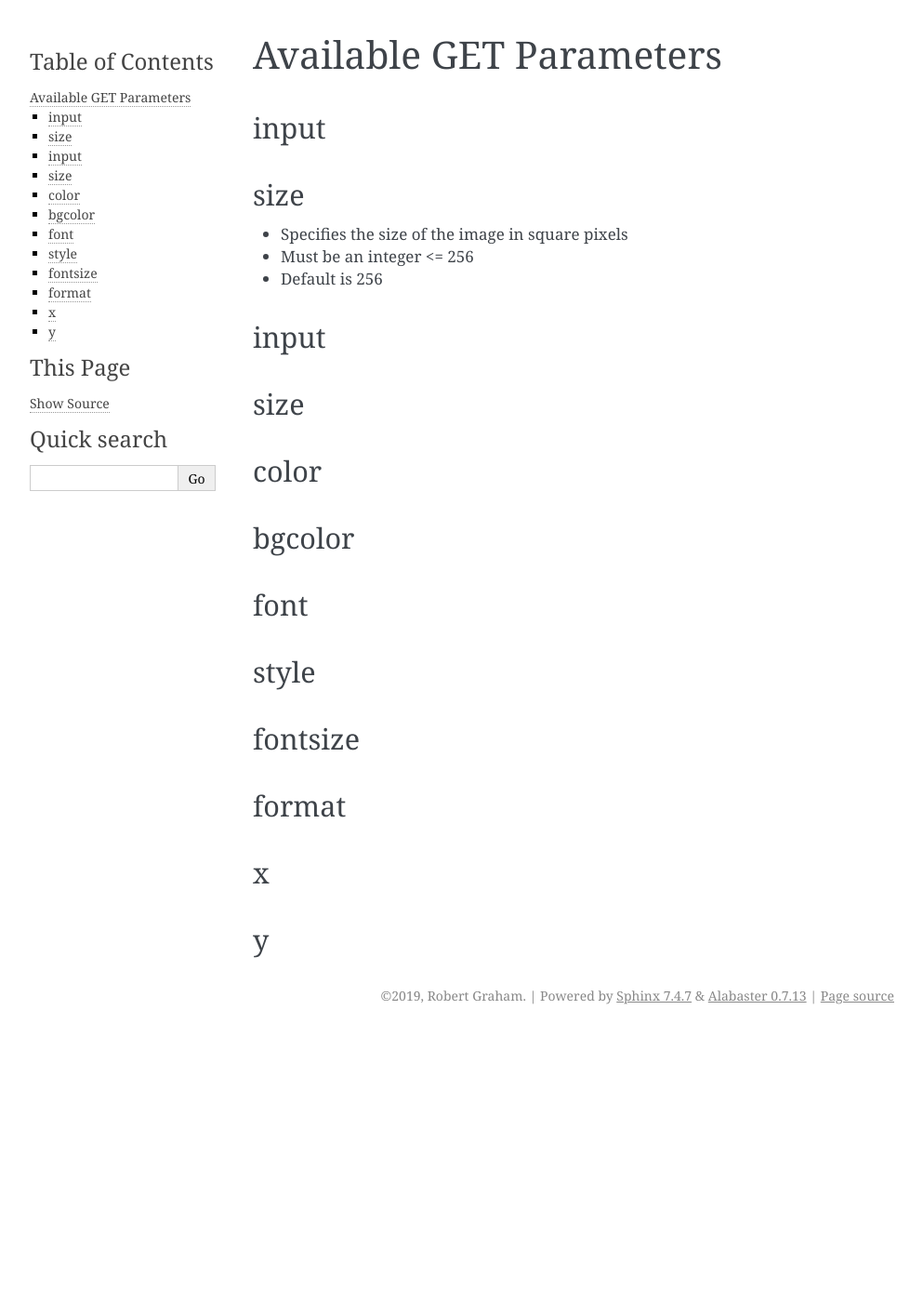
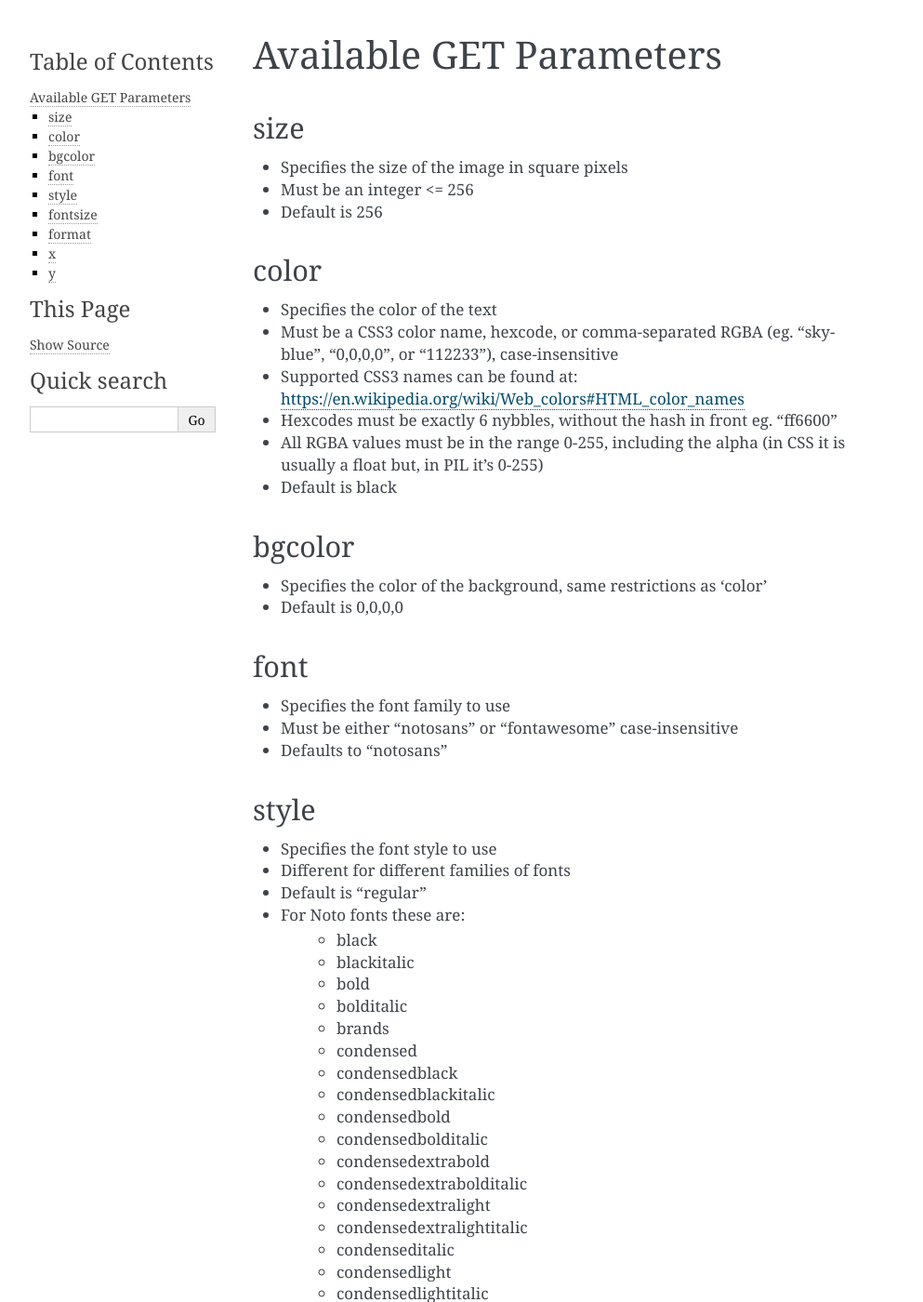
Before and after one commit to rpgraham84/favicodes, a Sphinx documentation site: the page built from docs/pages/api.rst, in a window 1280 px wide and 1400 px high. Shown: the whole window at 93% size, without its empty margins (148-1141 px from the left). Built offline with Sphinx 7.4.7, drawn with Linux system fonts in a browser that asks for light colours; some of the changed text lies outside the part shown.

Commit message:
Updated docs, added .gclouignore

```diff
--- a/app.yaml
+++ b/app.yaml
@@ -1,11 +1,9 @@
 runtime: python37
 
+handlers:
 - url: /favicon\.ico
   static_files: static/images/favicon.ico
   upload: static/images/favicon\.ico
-
-- url: /static
-  static_dir: static
 
 # This handler routes all requests not caught above to your main app. It is
 # required when static routes are defined, but can be omitted (along with
--- a/docs/pages/api.rst
+++ b/docs/pages/api.rst
@@ -1,10 +1,6 @@
 ========================
 Available GET Parameters
 ========================
-
-input
-=========
-
 
 size
 =========
@@ -14,41 +10,145 @@ size
 - Default is 256
 
 
-input
+color
 =========
 
-
-size
-=========
-
-
-color
-=========
+- Specifies the color of the text
+- Must be a CSS3 color name, hexcode, or comma-separated RGBA (eg. "skyblue", "0,0,0,0", or "112233"), case-insensitive
+- Supported CSS3 names can be found at: https://en.wikipedia.org/wiki/Web_colors#HTML_color_names
+- Hexcodes must be exactly 6 nybbles, without the hash in front eg. "ff6600"
+- All RGBA values must be in the range 0-255, including the alpha (in CSS it is usually a float but, in PIL it's 0-255)
+- Default is black
 
 
 bgcolor
 =========
 
+- Specifies the color of the background, same restrictions as 'color'
+- Default is 0,0,0,0
+
 
 font
 =========
+
+- Specifies the font family to use
+- Must be either "notosans" or "fontawesome" case-insensitive
+- Defaults to "notosans"
 
 
 style
 =========
 
+- Specifies the font style to use
+- Different for different families of fonts
+- Default is "regular"
+- For Noto fonts these are:
+    - black
+    - blackitalic
+    - bold
+    - bolditalic
+    - brands
+    - condensed
+    - condensedblack
+    - condensedblackitalic
+    - condensedbold
+    - condensedbolditalic
+    - condensedextrabold
+    - condensedextrabolditalic
+    - condensedextralight
+    - condensedextralightitalic
+    - condenseditalic
+    - condensedlight
+    - condensedlightitalic
+    - condensedmedium
+    - condensedmediumitalic
+    - condensedsemibold
+    - condensedsemibolditalic
+    - condensedthin
+    - condensedthinitalic
+    - extrabold
+    - extrabolditalic
+    - extracondensed
+    - extracondensedblack
+    - extracondensedblackitalic
+    - extracondensedbold
+    - extracondensedbolditalic
+    - extracondensedextrabold
+    - extracondensedextrabolditalic
+    - extracondensedextralight
+    - extracondensedextralightitalic
+    - extracondenseditalic
+    - extracondensedlight
+    - extracondensedlightitalic
+    - extracondensedmedium
+    - extracondensedmediumitalic
+    - extracondensedsemibold
+    - extracondensedsemibolditalic
+    - extracondensedthin
+    - extracondensedthinitalic
+    - extralight
+    - extralightitalic
+    - italic
+    - light
+    - lightitalic
+    - medium
+    - mediumitalic
+    - regular
+    - semibold
+    - semibolditalic
+    - semicondensed
+    - semicondensedblack
+    - semicondensedblackitalic
+    - semicondensedbold
+    - semicondensedbolditalic
+    - semicondensedextrabold
+    - semicondensedextrabolditalic
+    - semicondensedextralight
+    - semicondensedextralightitalic
+    - semicondenseditalic
+    - semicondensedlight
+    - semicondensedlightitalic
+    - semicondensedmedium
+    - semicondensedmediumitalic
+    - semicondensedsemibold
+    - semicondensedsemibolditalic
+    - semicondensedthin
+    - semicondensedthinitalic
+    - solid
+    - thin
+    - thinitalic
+- For FontAwesome, there are:
+    - solid
+    - regular
+    - brands
 
 fontsize
 =========
+
+- Specifies the font size
+- Must be an integer <= 256
+- Defaults to 192
 
 
 format
 =========
 
+- Specifies the format of the output image
+- Must be either "png" or "ico"
+- Defaults to "png"
+
 
 x
 =========
 
+- Specifies an X-axis offset from center to draw the text
+- Must be between -128 and 128, since the max size is 256
+- Defaults to 0
+
 
 y
 =========
+
+- Specifies an Y-axis offset from center to draw the text
+- Must be between -128 and 128, since the max size is 256
+- Defaults to 0
--- a/validation.py
+++ b/validation.py
@@ -39,7 +39,7 @@ def validate(characters, icon_name, request):
             errors["font"].append(str(e))
             return
         else:
-            defaults["font"] = font
+            defaults["font"] = font.lower()
 
         try:
             valid_styles = set(k[1] for k, v in fonts.items() if font == k[0])
```
Also changed, not shown: 1 other file.
